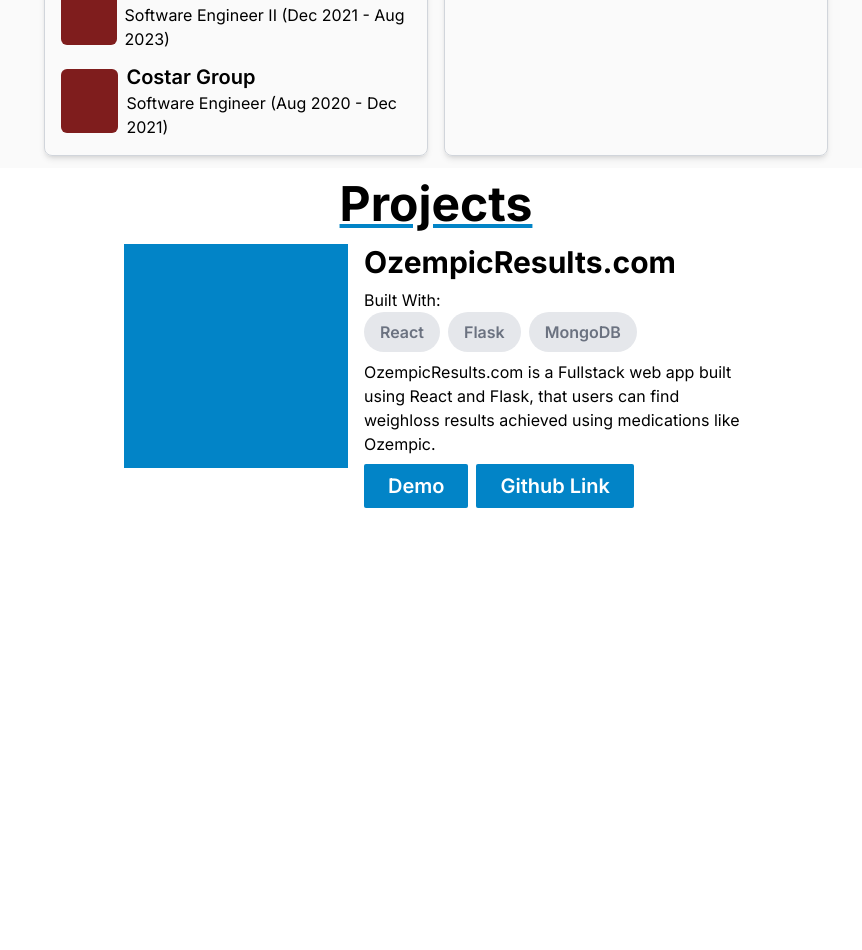
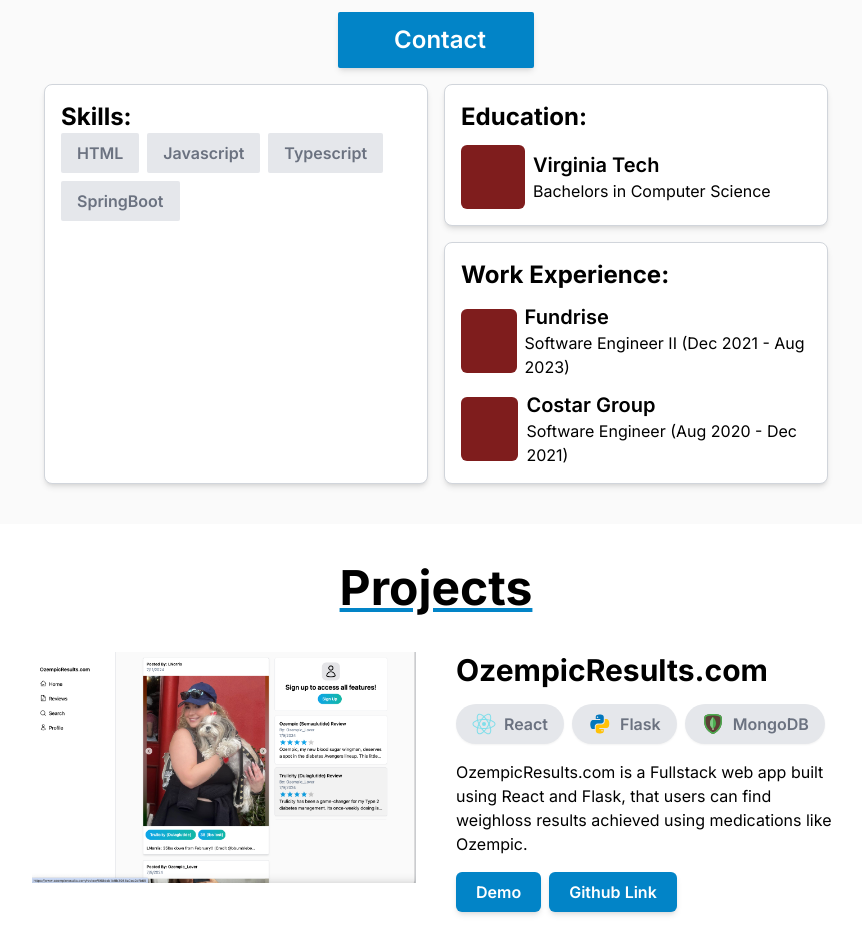
Before and after one commit to mhwang182/mhwang-portfolio, a Next.js app: page / in a window 1280 px wide. Shown: the part 1240-2190 px from the top of the page, without its empty margins (204-1066 px from the left). Before the commit the page ends 1760 px from the top, so only its background shows below. Built offline with nearby package versions, Linux system fonts and the light colour scheme.

Commit message:
implement projects section

```diff
--- a/src/app/Components/AboutMeSection.tsx
+++ b/src/app/Components/AboutMeSection.tsx
@@ -1,4 +1,5 @@
 import BodySection from "./BodySectionContainter"
+import CommonButton from "./CommonButton"
 import ExperienceField from "./ExperienceField"
 import SectionTitle from "./SectionTitle"
 
@@ -6,12 +7,12 @@
 
     const ExperienceSection = () => {
         return (
-            <div className="flex flex-col justify-center max-w-96 min-w-96 space-y-4">
-                <div className="flex flex-col space-y-3 border border-gray-300 rounded-lg shadow-md p-4">
+            <div className="flex flex-col justify-center sm:max-w-96 w-full space-y-4">
+                <div className="flex flex-col space-y-3 border border-gray-300 rounded-lg shadow-md p-4 bg-white">
                     <span className="font-bold text-2xl">Education: </span>
                     <ExperienceField institution="Virginia Tech" details="Bachelors in Computer Science" />
                 </div>
-                <div className="flex flex-col space-y-3 border border-gray-300 rounded-lg shadow-md p-4">
+                <div className="flex flex-col space-y-3 border border-gray-300 rounded-lg shadow-md p-4 bg-white">
                     <span className="font-bold text-2xl">Work Experience: </span>
                     <ExperienceField institution="Fundrise" details="Software Engineer II (Dec 2021 - Aug 2023)" />
                     <ExperienceField institution="Costar Group" details="Software Engineer (Aug 2020 - Dec 2021)" />
@@ -22,7 +23,7 @@
 
     const SkillsSection = () => {
         return (
-            <div className="min-w-96 max-w-96 border border-gray-300 rounded-lg shadow-md p-4">
+            <div className="w-full sm:max-w-96 border border-gray-300 rounded-lg shadow-md p-4 bg-white">
                 <span className="font-bold text-2xl">Skills:</span>
                 <div className="flex flex-wrap gap-y-2 gap-x-2">
                     <div className="px-4 py-2 bg-gray-200 font-semibold rounded-sm text-gray-500">HTML</div>
@@ -35,14 +36,25 @@
     }
     return (
         <BodySection>
-            <div className="size-full flex flex-col items-center px-3 bg-zinc-50 p-3">
+            <div className="size-full flex flex-col items-center space-y-4 bg-zinc-50 py-10 px-4">
                 <SectionTitle
                     title="About Me"
                     description="Get to know me! Here is a little about my background and what skills I have to offer"
                 />
+                <div className="max-w-[700px] flex flex-col space-y-5">
+                    <span className="">
+                        I'm a Frontend Focused Web Developer building and managing the Front-end of Websites and Web Applications that leads to the success of the overall product. Check out some of my work in the Projects section.
+                        I also like sharing content related to the stuff that I have learned over the years in Web Development so it can help other people of the Dev Community. Feel free to Connect or Follow me on my Linkedin and Instagram where I post useful content related to Web Development and Programming
+                        I'm open to Job opportunities where I can contribute, learn and grow. If you have a good opportunity that matches my skills and experience then don't hesitate to contact me.
+                    </span>
+                    <div className="w-fit mx-auto">
+                        <CommonButton text="Contact" />
+                    </div>
+
+                </div>
                 <div className="flex w-full flex-wrap gap-y-4 gap-x-4 justify-center">
+                    <SkillsSection />
                     <ExperienceSection />
-                    <SkillsSection />
                 </div>
 
             </div>
--- /dev/null
+++ b/src/app/Components/CommonButton.tsx
@@ -0,0 +1,12 @@
+const CommonButton = (props: { text: string, icon?: JSX.Element }) => {
+    return (
+        <button className="text-2xl bg-sky-600 rounded-sm px-12 py-3 text-white font-semibold shadow-md">
+            <div className="flex items-center space-x-2">
+                <span>{props.icon}</span>
+                <span>{props.text}</span>
+            </div>
+        </button>
+    )
+}
+
+export default CommonButton
--- a/src/app/Components/HeroSection.tsx
+++ b/src/app/Components/HeroSection.tsx
@@ -1,4 +1,5 @@
 import { GithubIcon } from "../Icons/Icons"
+import CommonButton from "./CommonButton"
 import SectionContainer from "./SectionContainer"
 
 const HeroSection = () => {
@@ -22,8 +23,8 @@
                     Web Applications that leads to the success of the overall product
                 </span>
                 <div className="flex space-x-5">
-                    <HeroButton text="Projects" />
-                    <HeroButton text="Github" icon={GithubIcon()} />
+                    <CommonButton text="Projects" />
+                    <CommonButton text="Github" icon={GithubIcon()} />
                 </div>
             </div>
         </SectionContainer>
--- a/src/app/Components/ProjectsSection.tsx
+++ b/src/app/Components/ProjectsSection.tsx
@@ -1,53 +1,85 @@
+import { ReactElement } from "react"
 import BodySectionContainer from "./BodySectionContainter"
 import SectionTitle from "./SectionTitle"
+import { MongoDBIcon, PythonIcon, ReactIcon } from "../Icons/Icons"
+import OzempicResultsImage from "../../../public/OzempicResultsImage.png";
+import Image from 'next/image'
 
 const ProjectSection = () => {
 
-    const PillIcon = (props: { name: string }) => {
+    const PillIcon = (props: { name: string, icon?: ReactElement }) => {
         return (
-            <div className="px-4 py-2 bg-gray-200 font-semibold rounded-full text-gray-500">
-                {props.name}
+            <div className="px-4 py-2 bg-gray-200 font-semibold rounded-full text-gray-500 flex space-x-2 items-center shadow-sm">
+                {props.icon}
+                <span>{props.name}</span>
             </div>
         )
     }
 
     const ProjectButton = (props: { text: string }) => {
         return (
-            <button className="px-6 py-2 bg-sky-600 rounded-sm text-white font-semibold text-xl">
+            <button className="px-5 py-2 bg-sky-600 rounded-md text-white font-semibold text-md shadow-md">
                 {props.text}
             </button>
         )
     }
+
+    const ProjectDescription = (props: {
+        name: string,
+        toolsList: { name: string, icon?: ReactElement }[],
+        description: string,
+    }) => {
         return (
-        <BodySectionContainer>
-            <div className="size-full p-3 flex flex-col space-y-4">
-                <SectionTitle title="Projects" />
-                <div className="flex flex-col items-center">
-                    <div className="flex space-x-4">
-                        <div className="size-56 bg-sky-600">
-
+            <div className="flex gap-10 md:flex-row flex-col">
+                <div className="w-full md:max-w-96 h-fit">
+                    <Image
+                        src={OzempicResultsImage}
+                        alt={""}
+                        height={0}
+                        width={0}
+                        style={{ width: '100%', height: '100%' }}
+                    />
                 </div>
-                        <div className="flex flex-col max-w-96 space-y-2">
-                            <span className="text-3xl font-bold">OzempicResults.com</span>
+                <div className="flex flex-col md:max-w-96 space-y-4 items-center md:items-start">
+                    <span className="text-3xl font-bold">{props.name}</span>
                     <div>
-                                <span>Built With:</span>
+                        {props.toolsList.length > 0 && <>
                             <div className="flex gap-2">
-                                    <PillIcon name="React" />
-                                    <PillIcon name="Flask" />
-                                    <PillIcon name="MongoDB" />
+                                {props.toolsList.map((toolInfo, index) => {
+                                    return <PillIcon key={index} name={toolInfo.name} icon={toolInfo.icon} />
+                                })}
                             </div>
+                        </>}
                     </div>
-                            <span>OzempicResults.com is a Fullstack web app built using React and Flask, that users can
-                                find weighloss results achieved using medications like Ozempic.
-                            </span>
+                    <span>{props.description}</span>
                     <div className="flex space-x-2">
                         <ProjectButton text="Demo" />
                         <ProjectButton text="Github Link" />
-
                     </div>
                 </div>
             </div>
-                </div>
+        )
+    }
+    return (
+        <BodySectionContainer>
+            <div className="size-full flex flex-col space-y-10 py-10 px-4 items-center">
+                <SectionTitle title="Projects" />
+                <ProjectDescription
+                    name={"OzempicResults.com"}
+                    toolsList={[
+                        { name: "React", icon: <ReactIcon /> },
+                        { name: "Flask", icon: <PythonIcon /> },
+                        { name: "MongoDB", icon: <MongoDBIcon /> }
+                    ]}
+                    description="OzempicResults.com is a Fullstack web app built using React and Flask, that users can
+                        find weighloss results achieved using medications like Ozempic."
+                />
+                <ProjectDescription
+                    name={"OzempicResults.com"}
+                    toolsList={[]}
+                    description="OzempicResults.com is a Fullstack web app built using React and Flask, that users can
+                        find weighloss results achieved using medications like Ozempic."
+                />
             </div>
         </BodySectionContainer>
     )
--- a/src/app/Icons/Icons.tsx
+++ b/src/app/Icons/Icons.tsx
@@ -27,4 +27,34 @@
     )
 }
 
-export { HamburgerIcon, GithubIcon }
+const ReactIcon = () => {
+    return (
+        <svg xmlns="http://www.w3.org/2000/svg" x="0px" y="0px" className="size-6" viewBox="0 0 48 48">
+            <path fill="#80deea" d="M24,34C11.1,34,1,29.6,1,24c0-5.6,10.1-10,23-10c12.9,0,23,4.4,23,10C47,29.6,36.9,34,24,34z M24,16	c-12.6,0-21,4.1-21,8c0,3.9,8.4,8,21,8s21-4.1,21-8C45,20.1,36.6,16,24,16z"></path><path fill="#80deea" d="M15.1,44.6c-1,0-1.8-0.2-2.6-0.7C7.6,41.1,8.9,30.2,15.3,19l0,0c3-5.2,6.7-9.6,10.3-12.4c3.9-3,7.4-3.9,9.8-2.5	c2.5,1.4,3.4,4.9,2.8,9.8c-0.6,4.6-2.6,10-5.6,15.2c-3,5.2-6.7,9.6-10.3,12.4C19.7,43.5,17.2,44.6,15.1,44.6z M32.9,5.4	c-1.6,0-3.7,0.9-6,2.7c-3.4,2.7-6.9,6.9-9.8,11.9l0,0c-6.3,10.9-6.9,20.3-3.6,22.2c1.7,1,4.5,0.1,7.6-2.3c3.4-2.7,6.9-6.9,9.8-11.9	c2.9-5,4.8-10.1,5.4-14.4c0.5-4-0.1-6.8-1.8-7.8C34,5.6,33.5,5.4,32.9,5.4z"></path><path fill="#80deea" d="M33,44.6c-5,0-12.2-6.1-17.6-15.6C8.9,17.8,7.6,6.9,12.5,4.1l0,0C17.4,1.3,26.2,7.8,32.7,19	c3,5.2,5,10.6,5.6,15.2c0.7,4.9-0.3,8.3-2.8,9.8C34.7,44.4,33.9,44.6,33,44.6z M13.5,5.8c-3.3,1.9-2.7,11.3,3.6,22.2	c6.3,10.9,14.1,16.1,17.4,14.2c1.7-1,2.3-3.8,1.8-7.8c-0.6-4.3-2.5-9.4-5.4-14.4C24.6,9.1,16.8,3.9,13.5,5.8L13.5,5.8z"></path><circle cx="24" cy="24" r="4" fill="#80deea"></circle>
+        </svg>
+    )
+}
+
+const PythonIcon = () => {
+    return (
+        <svg xmlns="http://www.w3.org/2000/svg" x="0px" y="0px" className="size-6" viewBox="0 0 48 48">
+            <path fill="#0277BD" d="M24.047,5c-1.555,0.005-2.633,0.142-3.936,0.367c-3.848,0.67-4.549,2.077-4.549,4.67V14h9v2H15.22h-4.35c-2.636,0-4.943,1.242-5.674,4.219c-0.826,3.417-0.863,5.557,0,9.125C5.851,32.005,7.294,34,9.931,34h3.632v-5.104c0-2.966,2.686-5.896,5.764-5.896h7.236c2.523,0,5-1.862,5-4.377v-8.586c0-2.439-1.759-4.263-4.218-4.672C27.406,5.359,25.589,4.994,24.047,5z M19.063,9c0.821,0,1.5,0.677,1.5,1.502c0,0.833-0.679,1.498-1.5,1.498c-0.837,0-1.5-0.664-1.5-1.498C17.563,9.68,18.226,9,19.063,9z"></path><path fill="#FFC107" d="M23.078,43c1.555-0.005,2.633-0.142,3.936-0.367c3.848-0.67,4.549-2.077,4.549-4.67V34h-9v-2h9.343h4.35c2.636,0,4.943-1.242,5.674-4.219c0.826-3.417,0.863-5.557,0-9.125C41.274,15.995,39.831,14,37.194,14h-3.632v5.104c0,2.966-2.686,5.896-5.764,5.896h-7.236c-2.523,0-5,1.862-5,4.377v8.586c0,2.439,1.759,4.263,4.218,4.672C19.719,42.641,21.536,43.006,23.078,43z M28.063,39c-0.821,0-1.5-0.677-1.5-1.502c0-0.833,0.679-1.498,1.5-1.498c0.837,0,1.5,0.664,1.5,1.498C29.563,38.32,28.899,39,28.063,39z"></path>
+        </svg>
+    )
+}
+
+const MongoDBIcon = () => {
+    return (
+        <svg xmlns="http://www.w3.org/2000/svg" x="0px" y="0px" className="size-6" viewBox="0 0 48 48">
+            <path fill="#5d4037" d="M42,17.3C42,37.8,24,44,24,44S6,37.8,6,17.3c0-2.5,0.2-4.6,0.4-6.3c0.3-2.5,2-4.5,4.4-5.1 C13.9,5,18.8,4,24,4s10.1,1,13.3,1.9c2.4,0.6,4.1,2.7,4.4,5.1C41.8,12.7,42,14.9,42,17.3z"></path><path fill="#4caf50" d="M24,7c4.9,0,9.5,1,12.5,1.8c1.2,0.3,2,1.3,2.2,2.6c0.2,1.9,0.3,3.9,0.3,5.9c0,15.6-11.5,21.9-15,23.4 c-3.5-1.6-15-7.9-15-23.4c0-2,0.1-4,0.3-5.9c0.1-1.3,1-2.3,2.2-2.6C14.5,8,19.1,7,24,7 M24,4c-5.2,0-10.1,1-13.3,1.9 C8.4,6.5,6.6,8.6,6.4,11C6.2,12.7,6,14.9,6,17.3C6,37.8,24,44,24,44s18-6.2,18-26.7c0-2.5-0.2-4.6-0.4-6.3c-0.3-2.5-2-4.5-4.4-5.1 C34.1,5,29.2,4,24,4L24,4z"></path><path fill="#dcedc8" d="M23 28H25V36H23z"></path><path fill="#4caf50" d="M24,10c0,0-6,5-6,13c0,5.2,3.3,8.5,5,10l1-3l1,3c1.7-1.5,5-4.8,5-10C30,15,24,10,24,10z"></path><path fill="#81c784" d="M24,10c0,0-6,5-6,13c0,5.2,3.3,8.5,5,10l1-3V10z"></path>
+        </svg>
+    )
+}
+
+export {
+    HamburgerIcon,
+    GithubIcon,
+    ReactIcon,
+    PythonIcon,
+    MongoDBIcon
+}
```
Also changed, not shown: public/OzempicResultsImage.png (added). Lines whose indentation alone changed are shown as unchanged.
